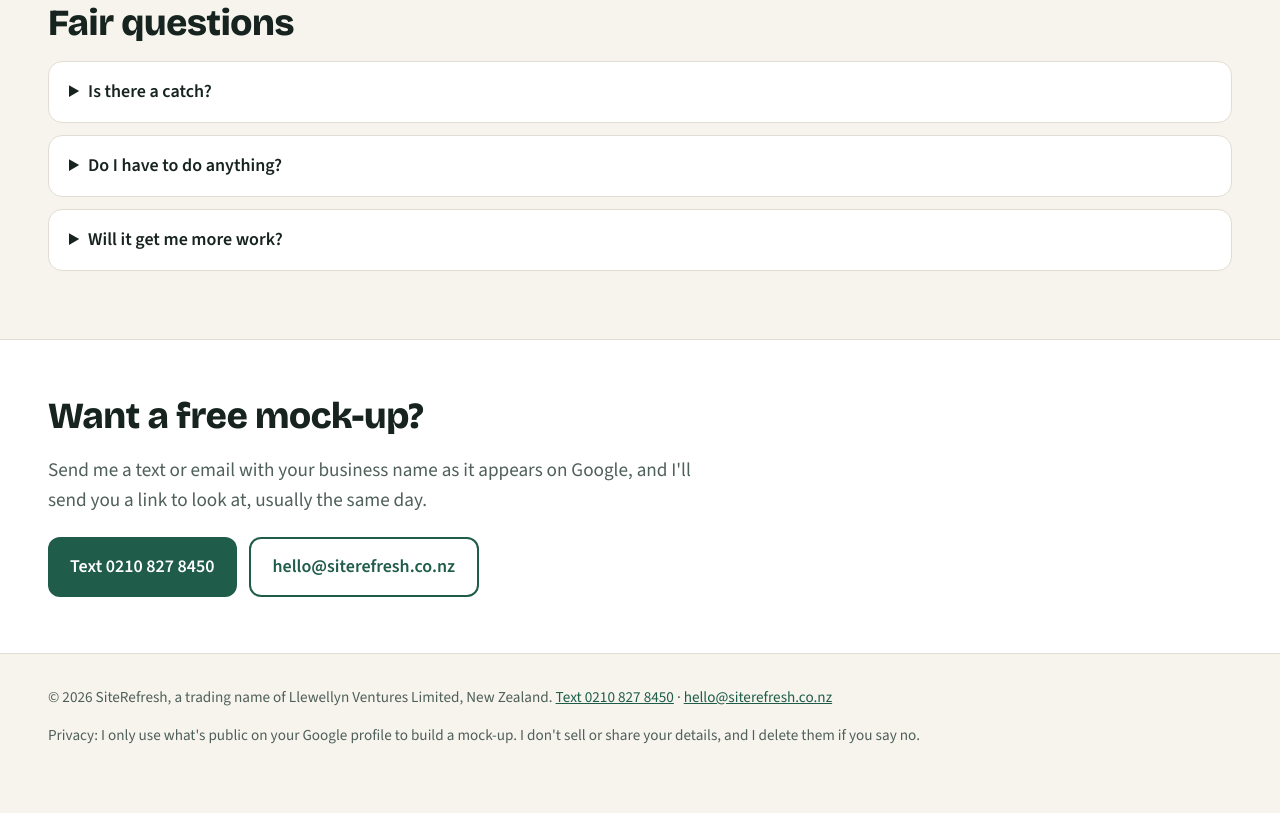
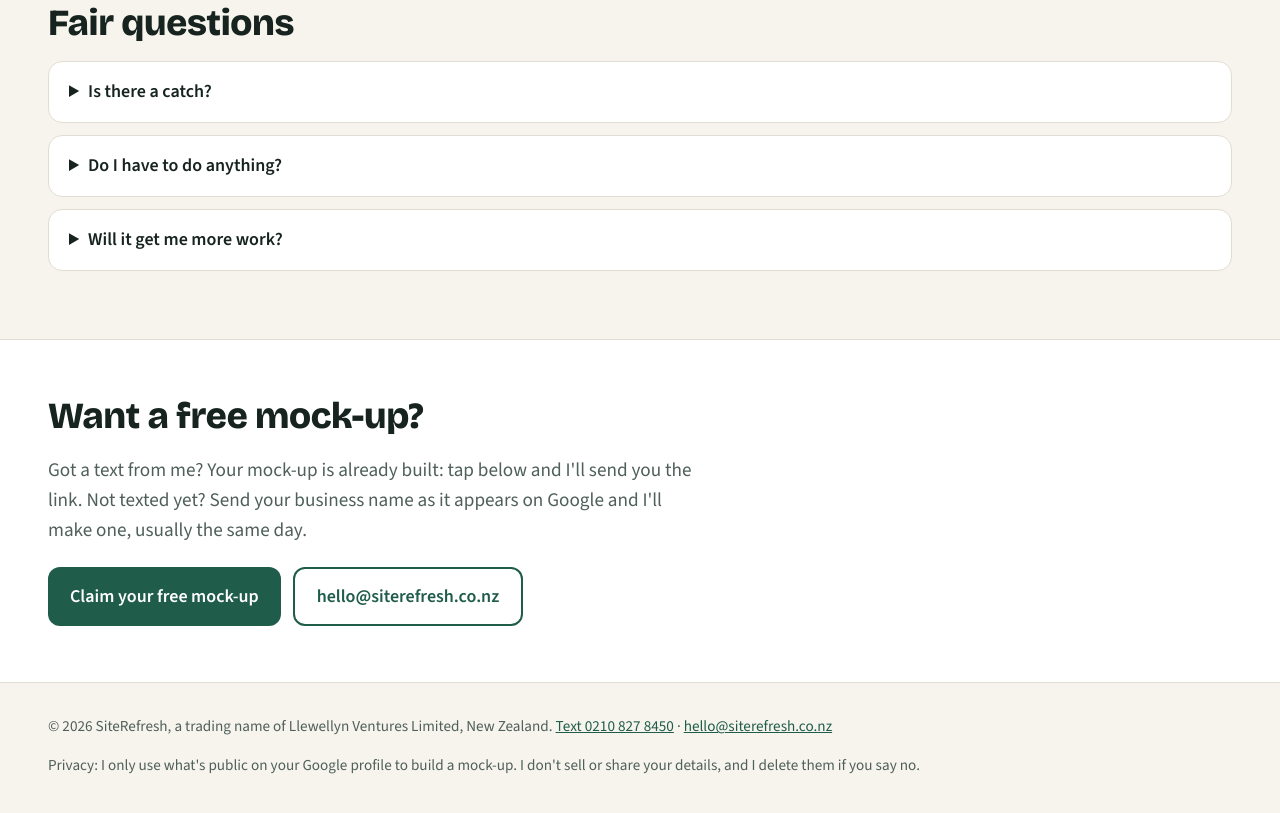
Before and after one commit to Mllewellyn1992/siterefresh-site, a plain HTML site: page index.html in a window 1280 px wide. Shown: the part 2239-3052 px from the top of the page. Drawn offline with nearby package versions, Linux system fonts and the light colour scheme.

Commit message:
Claim your free mock-up button
Co-Authored-By: Claude Opus 5.5 <noreply@anthropic.com>

```diff
--- a/index.html
+++ b/index.html
@@ -149,9 +149,9 @@ footer{padding:32px 0 48px;color:var(--muted);font-size:.95rem}
 
 <section class="alt" id="contact"><div class="wrap">
  <h2>Want a free mock-up?</h2>
- <p class="lede">Send me a text or email with your business name as it appears on Google, and I'll send you a link to look at, usually the same day.</p>
+ <p class="lede">Got a text from me? Your mock-up is already built: tap below and I'll send you the link. Not texted yet? Send your business name as it appears on Google and I'll make one, usually the same day.</p>
  <div class="cta">
-  <a class="btn" href="sms:+642108278450?body=Hi%20Mike%2C%20I%27d%20like%20a%20free%20mock-up%20for%20">Text 0210 827 8450</a>
+  <a class="btn" href="sms:+642108278450?body=Hi%20Mike%2C%20yes%20please%20send%20me%20the%20mock-up%20for%20">Claim your free mock-up</a>
   <a class="btn ghost" href="mailto:hello@siterefresh.co.nz?subject=Free%20mock-up">hello@siterefresh.co.nz</a>
  </div>
 </div></section>
```
